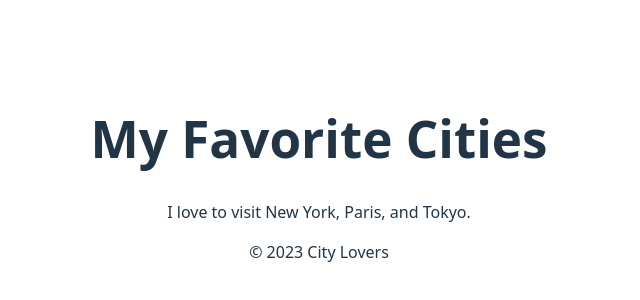
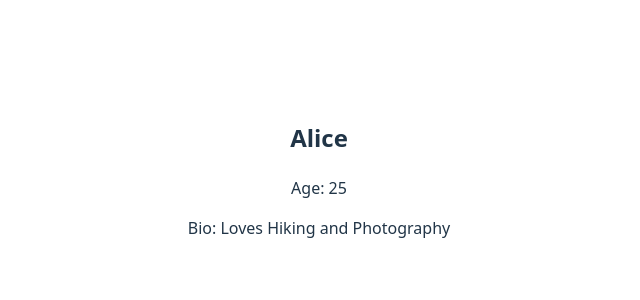
Before and after one commit to kerry-24/alx-fe-reactjs, a React (Vite) app in the folder alx-react-app/: page / in a window 1280 px wide. Shown: the part 222-522 px from the top of the page, without its empty margins (321-961 px from the left). Built offline with nearby package versions, Linux system fonts and the light colour scheme.

Commit message:
working with props

```diff
--- a/alx-react-app/src/App.jsx
+++ b/alx-react-app/src/App.jsx
@@ -1,6 +1,4 @@
-import Header from './components/Header'
-import MainContent from './components/MainContent'
-import Footer from './components/Footer'
+import UserProfile from './components/UserProfile'
 import { useState } from 'react'
 import reactLogo from './assets/react.svg'
 import viteLogo from '/vite.svg'
@@ -10,13 +8,9 @@
   const [count, setCount] = useState(0)
 
   return (
-    <>
     <div>
-    <Header />
-    <MainContent />
-    <Footer />
+    <UserProfile name= "Alice" age= "25" bio= "Loves Hiking and Photography"/>
     </div>
-    </>
   );
 }
 export default App
--- /dev/null
+++ b/alx-react-app/src/components/UserProfile.jsx
@@ -0,0 +1,10 @@
+const UserProfile = (props) => {
+    return (
+     <div>
+        <h2> {props.name} </h2>
+        <p>Age: {props.age} </p>
+        <p> Bio: {props.bio} </p>
+    </div>
+    );
+};
+export default UserProfile
```
